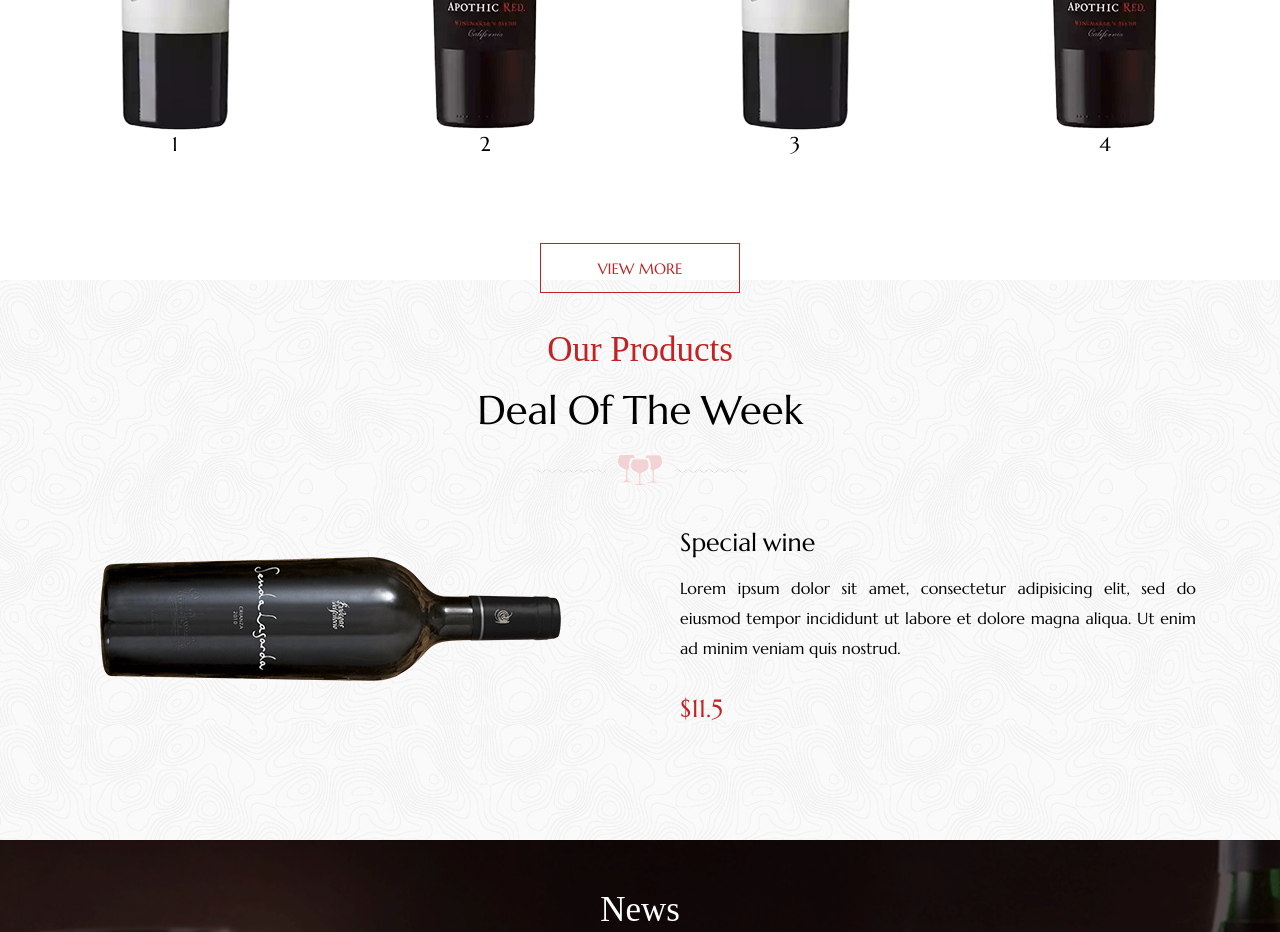
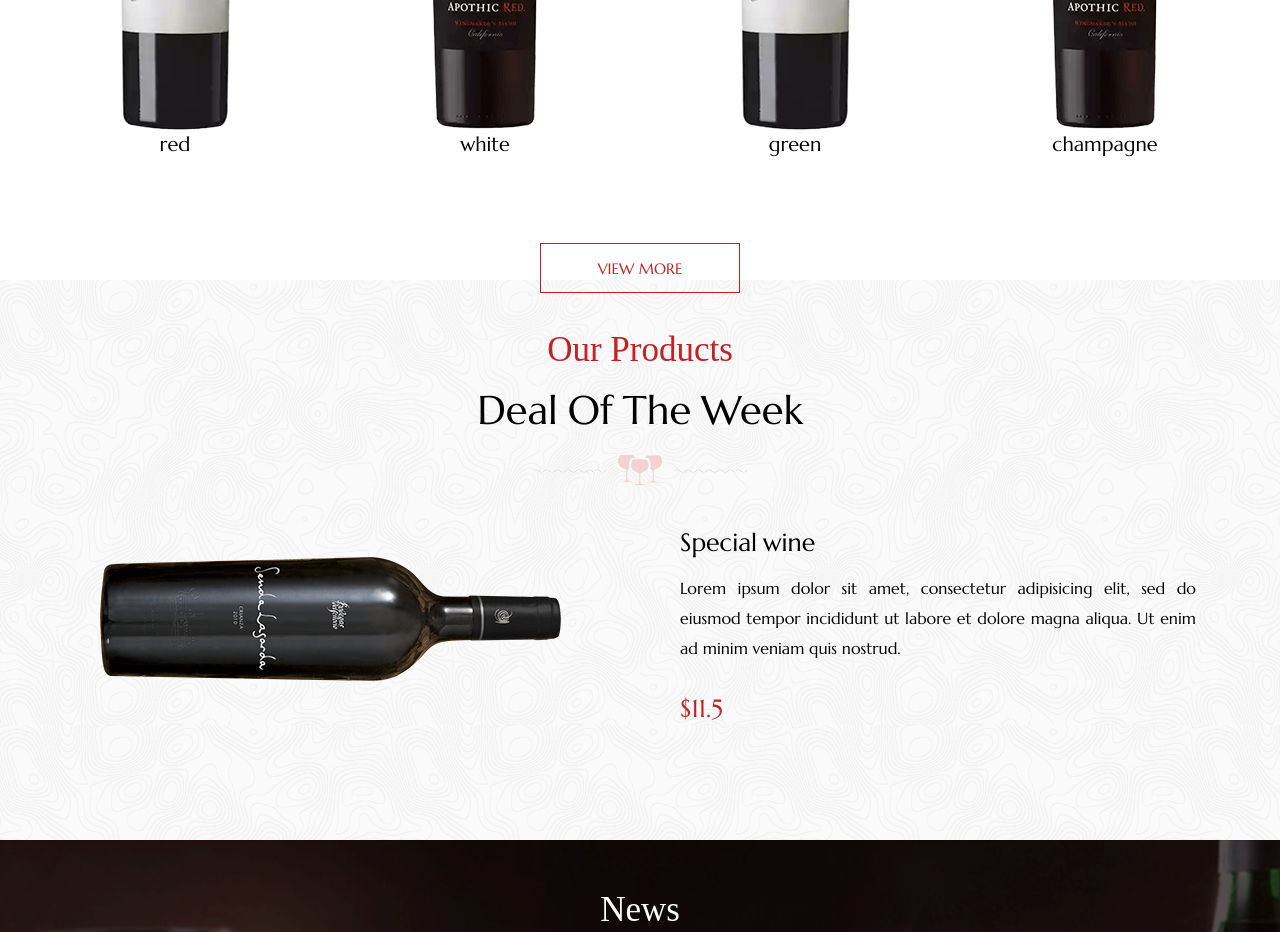
Before and after one commit to Tornike-Kiknadze/ghvinieri, a React (Create React App) app: page / in a window 1280 px wide. Shown: the part 2000-2932 px from the top of the page. Built offline with nearby package versions, Linux system fonts and the light colour scheme; a web font is replaced by a local one.

Commit message:
product page wines icons

```diff
--- a/src/components/contact/contact.css
+++ b/src/components/contact/contact.css
@@ -72,7 +72,7 @@
   align-items: center;
   background-position: center center;
  background-attachment: fixed;
-  background-image: url(./assets/images/valley.jpg);
+  background-image: url('./assets/images/wine.jpg');
 
 
 }
@@ -80,7 +80,7 @@
 .contact-content-links-item {
   border:1px solid #C02323;
   background-color: rgba(255, 255, 255, 0.9);
-  border-radius:20px;
+
   height: 30rem;
   margin: 2rem;
   justify-content: center;
--- a/src/components/homebutton/homebutton.js
+++ b/src/components/homebutton/homebutton.js
@@ -8,10 +8,9 @@ class HomeButton extends Component {
     render() {
 
 
-        console.log(this.props);
         return (
 
-            <div class="homebutton-header-links"><Link to="/">
+            <div className="homebutton-header-links"><Link to="/">
                 {" "}
                 <Arrow width={50} height={20} />
                 Home
--- a/src/components/newsPage/NewsPage.js
+++ b/src/components/newsPage/NewsPage.js
@@ -2,7 +2,7 @@ import React, { Component } from "react";
 import "./NewsPage.css";
 import HomeButton from "../homebutton/homebutton";
 import Header from "../sectionheader/header";
-import { Link } from "react-router-dom";
+
 
 
 class NewsPage extends Component {
@@ -14,11 +14,18 @@ class NewsPage extends Component {
     };
   }
   componentWillMount() {
+
     const news = this.props.location.state;
     const id = this.props.match.params.id;
     const currentItem = news.find(item => item.id === id);
     this.setState({ news, currentItem });
   }
+
+  componentDidMount() {
+    window.scrollTo(0, 0);
+  }
+
+
   render() {
     const { news, currentItem } = this.state;
 
--- a/src/components/productPage/productpage.css
+++ b/src/components/productPage/productpage.css
@@ -0,0 +1,26 @@
+.productpage{
+    min-height: 100vh;
+    width: 100%;
+    animation-name: opacity;
+    animation-duration: 0.5s;
+    animation-timing-function: linear;
+    overflow: hidden;
+}
+
+
+.product-content {
+ float:left;
+ padding: 10rem;
+
+
+}
+.product-content p{
+    font-size: 2rem;
+    font-family: "Marcellus", serif;
+    margin-top: 2rem;
+
+
+}
+.product-content img{
+    height:200px;
+}
--- a/src/components/productPage/productpage.js
+++ b/src/components/productPage/productpage.js
@@ -1,43 +1,45 @@
 import React, { Component } from "react";
 import "./productpage.css";
 import HomeButton from "../homebutton/homebutton";
-import Header from "../sectionheader/header";
+
 
 
 
 class ProductPage extends Component {
-    /*   constructor(props) {
-          super(props);
-          this.state = {
-              news: [],
-              currentItem: {}
-          };
-      }
-      componentWillMount() {
-          const news = this.props.location.state;
-          const id = this.props.match.params.id;
-          const currentItem = news.find(item => item.id === id);
-          this.setState({ news, currentItem });
-      } */
+    constructor(props) {
+        super(props);
+        this.state = {
+            products: [],
+
+        };
+    }
+    componentWillMount() {
+        const products = this.props.location.state;
+        this.setState({ products });
+    }
 
 
 
     render() {
 
-
-        console.log(this.props)
+        const products = this.state.products;
+        console.log(products);
         return (
-            <div className="newspage">
+            <div className="productpage">
                 <div className="newspage-header">
                     <div className="newspage-header-links">
                         <HomeButton />
-
                         <h3>Products</h3>
                     </div>
                 </div>
-                <div class="product-content">
 
-                </div>
+                {products.map(item =>
+                    <div key={item.name} className="product-content">
+                        <img src={item.img}></img>
+                        <p>{item.name}</p>
+
+                    </div>)}
+
             </div>
         );
     }
--- a/src/components/upbutton/upbutton.js
+++ b/src/components/upbutton/upbutton.js
@@ -9,7 +9,7 @@ class Upbutton extends Component {
 
   componentDidMount() {
 
-        const button =this.refs.button;
+    const button = this.refs.button;
     window.addEventListener("scroll", function () {
       let offset = window.pageYOffset;
 
@@ -17,12 +17,13 @@ class Upbutton extends Component {
         button.style.opacity = '1';
 
       } else { button.style.opacity = '0' };
-    })}
+    })
+  }
 
 
 
 
-   handleUp=()=>{
+  handleUp = () => {
     window.scrollTo({
       top: 0,
       behavior: "smooth"
@@ -40,7 +41,7 @@ class Upbutton extends Component {
 
 
     return (
-    <div style={{opacity:0}} onClick={this.handleUp} ref='button' className='upbutton'><img src={require('./assets/up.png')}></img></div>
+      <div style={{ opacity: 0 }} onClick={this.handleUp} ref='button' className='upbutton'><img alt='up' src={require('./assets/up.png')}></img></div>
     );
   }
 }
--- a/src/index.js
+++ b/src/index.js
@@ -4,7 +4,7 @@ import "./index.css";
 import App from "./App";
 import * as serviceWorker from "./serviceWorker";
 import NewsPage from "./components/newsPage/NewsPage";
-import { Link, Route, BrowserRouter as Router } from "react-router-dom";
+import { Route, BrowserRouter as Router } from "react-router-dom";
 import Contact from "./components/contact/contact";
 import ProductPage from "./components/productPage/productpage";
 
--- a/src/sections/news/news.js
+++ b/src/sections/news/news.js
@@ -49,7 +49,7 @@ class News extends Component {
         />
         <div className="event-wrapper">
           {news.map(item => (
-            <div className="event">
+            <div key={item.id} className="event">
               <div className="date-wrapper">
                 <span> {item.date}</span> <p>{item.month}</p>
               </div>
--- a/src/sections/products/products.js
+++ b/src/sections/products/products.js
@@ -10,11 +10,11 @@ class Products extends Component {
         wines: [
 
 
-            { id: uuidv1(), name: "1", img: require("./assets/img/bottle.png") },
-            { id: uuidv1(), name: "2", img: require("./assets/img/bottle1.png") },
+            { id: uuidv1(), name: "red", img: require("./assets/img/bottle.png") },
+            { id: uuidv1(), name: "white", img: require("./assets/img/bottle1.png") },
 
-            { id: uuidv1(), name: "3", img: require("./assets/img/bottle.png") },
-            { id: uuidv1(), name: "4", img: require("./assets/img/bottle1.png") }
+            { id: uuidv1(), name: "green", img: require("./assets/img/bottle.png") },
+            { id: uuidv1(), name: "champagne", img: require("./assets/img/bottle1.png") }
 
 
 
```
Also changed, not shown: src/App.js (+5 -2 lines), src/components/contact/contact.js (+3 -5 lines), src/components/navigation/nav.js (+13 -13 lines), src/components/contact/assets/images/wine.jpg (added). Lines whose indentation alone changed are shown as unchanged.
